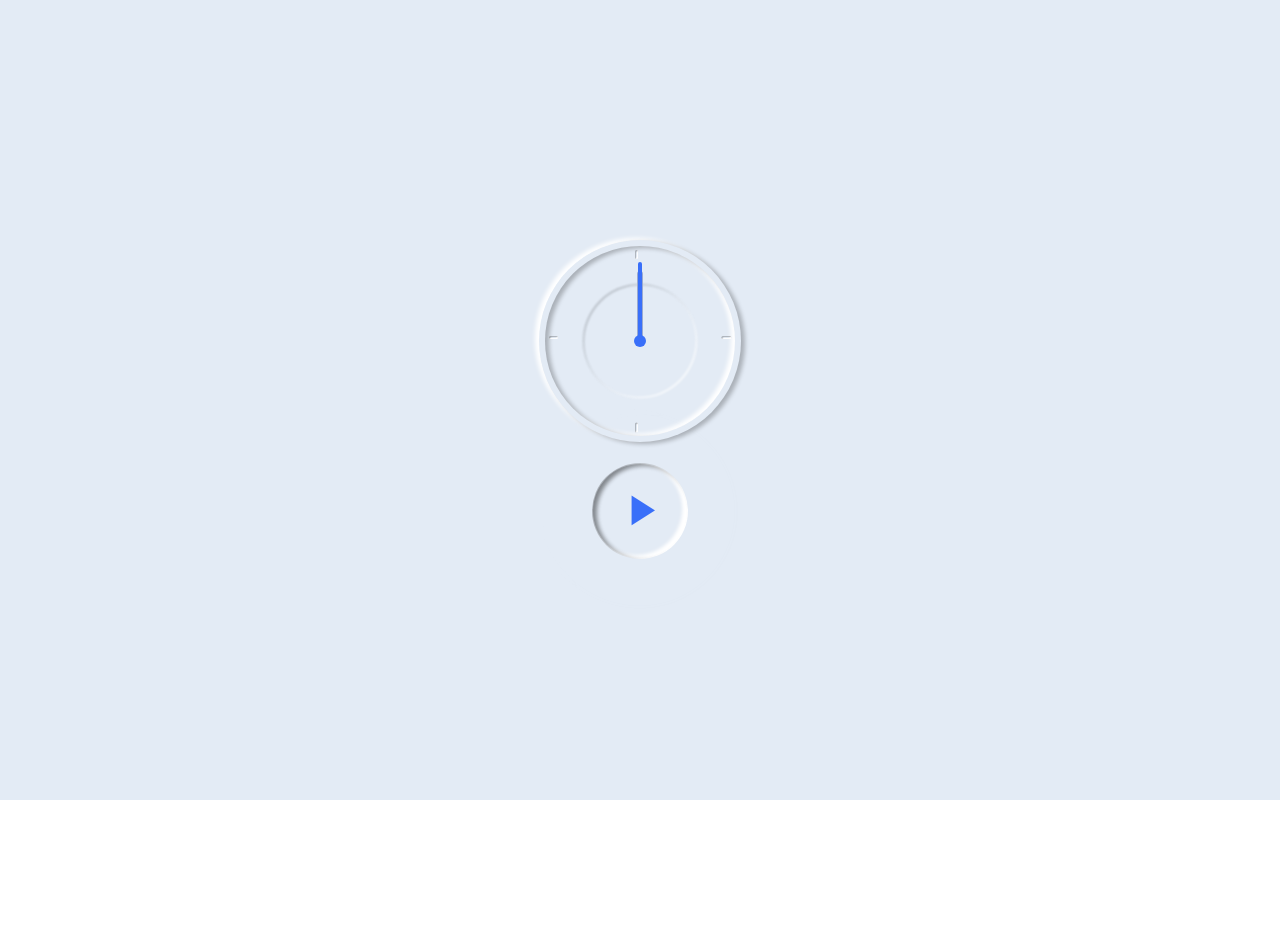
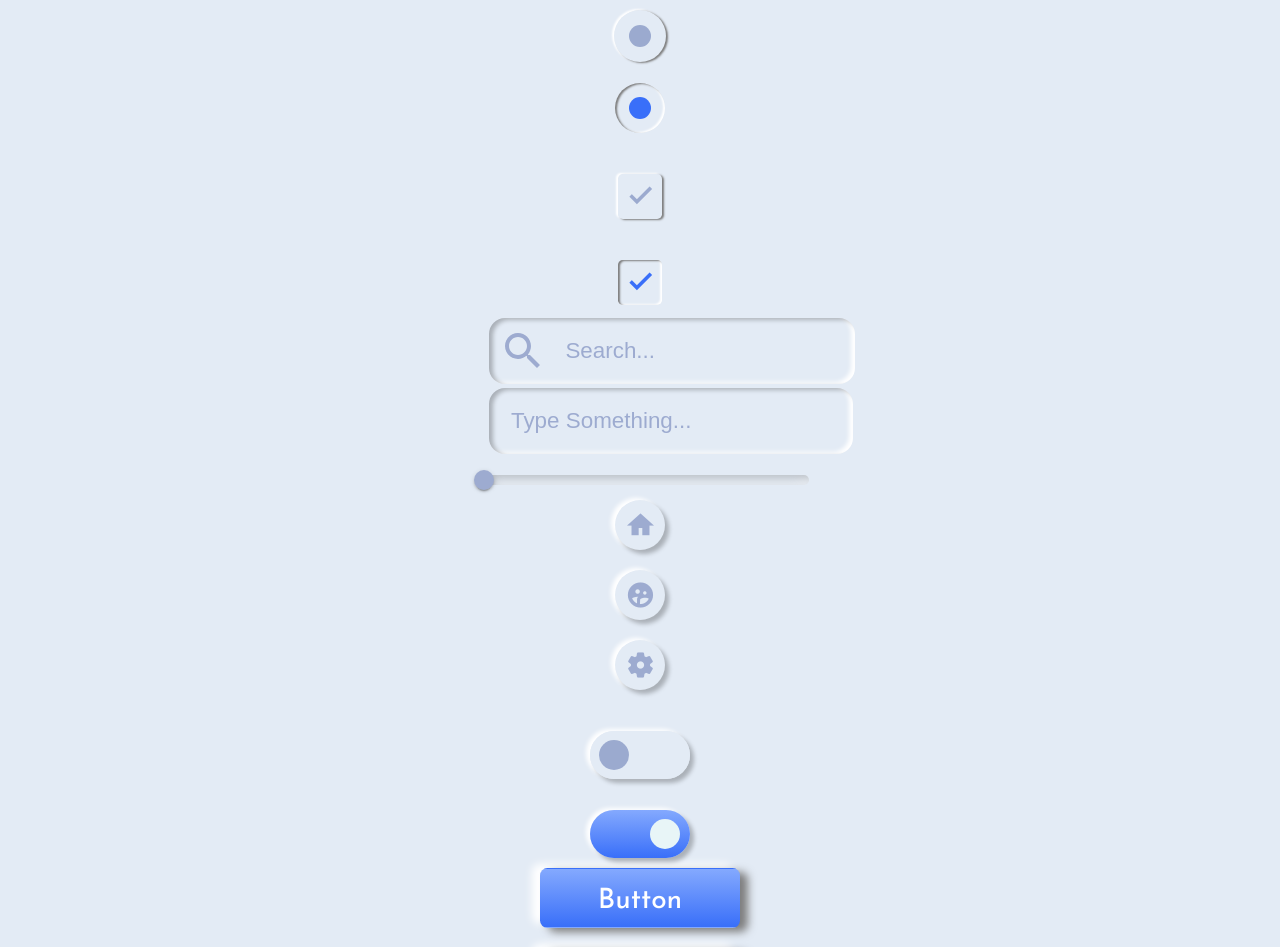
Before and after one commit to RyanColl/Website-Redesign-Portfolio, a React (Create React App) app: page / in a window 1280 px wide. Shown: the top 947 px of the page. Before the commit the page ends 800 px from the top, so only its background shows below. Built offline with nearby package versions, Linux system fonts and the light colour scheme.

Commit message:
cleaning up and adding neumoboard

```diff
--- a/src/App/App.tsx
+++ b/src/App/App.tsx
@@ -2,17 +2,8 @@ import React, {useState, useEffect} from 'react';
 import Button from '../Components/Reusable/Button';
 import './App.css';
 import '../Components/Neumorphic/Neumo.css'
-import NeumoButton from '../Components/Neumorphic/Button/NeumoButton';
-import Toggle from '../Components/Neumorphic/Toggle/Toggle';
-import NeumoSwitch from '../Components/Neumorphic/Switch/NeumoSwitch';
-import SphereSwitch from '../Components/Neumorphic/SphereSwitch/SphereSwitch';
-import NeumoTabs from '../Components/Neumorphic/Tabs/NeumoTabs';
-import SearchBar from '../Components/Neumorphic/Search/SearchBar';
-import TypeBar from '../Components/Neumorphic/TypeBar/TypeBar';
-import IconButton from '../Components/Neumorphic/IconButton/IconButton'
-import NeumoSlider from '../Components/Neumorphic/Slider/Slider'
-import NeumoClock from '../Components/Neumorphic/Clock/NeumoClock';
-import PlayButton from '../Components/Neumorphic/PlayButton/PlayButton';
+import NeumoExample from '../Components/Neumorphic/NeumoExample';
+
 const App = () => {
   const [width, setWidth] = useState(0)
   useEffect(() => {
@@ -20,23 +11,7 @@ const App = () => {
   }, [])
   return (
     <div className="App-header">
-        {/* <SphereSwitch />
-        <SphereSwitch id={2} isChecked={true} />
-        <Toggle />
-        <Toggle id={2} isChecked={true} />
-        <SearchBar />
-        <TypeBar />
-        <NeumoSlider />
-        <IconButton />
-        <IconButton icon={'supervised_user_circle'}/>
-        <IconButton icon={'settings'} />
-        <NeumoSwitch />
-        <NeumoSwitch id={2} isChecked={true} />
-        <NeumoButton />
-        <NeumoButton darkThemed={true} />
-        <NeumoTabs /> */}
-        <NeumoClock />
-        <PlayButton />
+        <NeumoExample />
     </div>
   );
 }
--- a/src/Components/Neumorphic/Clock/NeumoClock.css
+++ b/src/Components/Neumorphic/Clock/NeumoClock.css
@@ -30,6 +30,7 @@
     width: .2rem;
     height: 5.2rem;
     background: #396FF9;
+    bottom: 6.25rem
   }
   .point {
     position: absolute;
--- /dev/null
+++ b/src/Components/Neumorphic/NeumoExample.tsx
@@ -0,0 +1,36 @@
+import React from "react";
+import NeumoButton from './Button/NeumoButton';
+import Toggle from './Toggle/Toggle';
+import NeumoSwitch from './Switch/NeumoSwitch';
+import SphereSwitch from './SphereSwitch/SphereSwitch';
+import NeumoTabs from './Tabs/NeumoTabs';
+import SearchBar from './Search/SearchBar';
+import TypeBar from './TypeBar/TypeBar';
+import IconButton from './IconButton/IconButton'
+import NeumoSlider from './Slider/Slider'
+import NeumoClock from './Clock/NeumoClock';
+import PlayButton from './PlayButton/PlayButton';
+const NeumoExample = () => {
+    return(
+        <>
+        <SphereSwitch />
+        <SphereSwitch id={2} isChecked={true} />
+        <Toggle />
+        <Toggle id={2} isChecked={true} />
+        <SearchBar />
+        <TypeBar />
+        <NeumoSlider />
+        <IconButton />
+        <IconButton icon={'supervised_user_circle'}/>
+        <IconButton icon={'settings'} />
+        <NeumoSwitch />
+        <NeumoSwitch id={2} isChecked={true} />
+        <NeumoButton />
+        <NeumoButton darkThemed={true} />
+        <NeumoTabs />
+        <NeumoClock />
+        <PlayButton />
+        </>
+    )
+}
+export default NeumoExample;
--- a/src/Components/Neumorphic/Slider/Slider.tsx
+++ b/src/Components/Neumorphic/Slider/Slider.tsx
@@ -1,10 +1,10 @@
-import React from "react";
+import React, { useState } from "react";
 import './Slider.css'
 import { Slider } from "@mui/material";
 const NeumoSlider = () => {
     return(
         <div className='neumo neumo-slider'>
-            <Slider sx={{width: 324, height: 10}} />
+            <Slider valueLabelDisplay={'auto'} min={1} max={100} sx={{width: 324, height: 10}} />
         </div>
     )
 }
```
